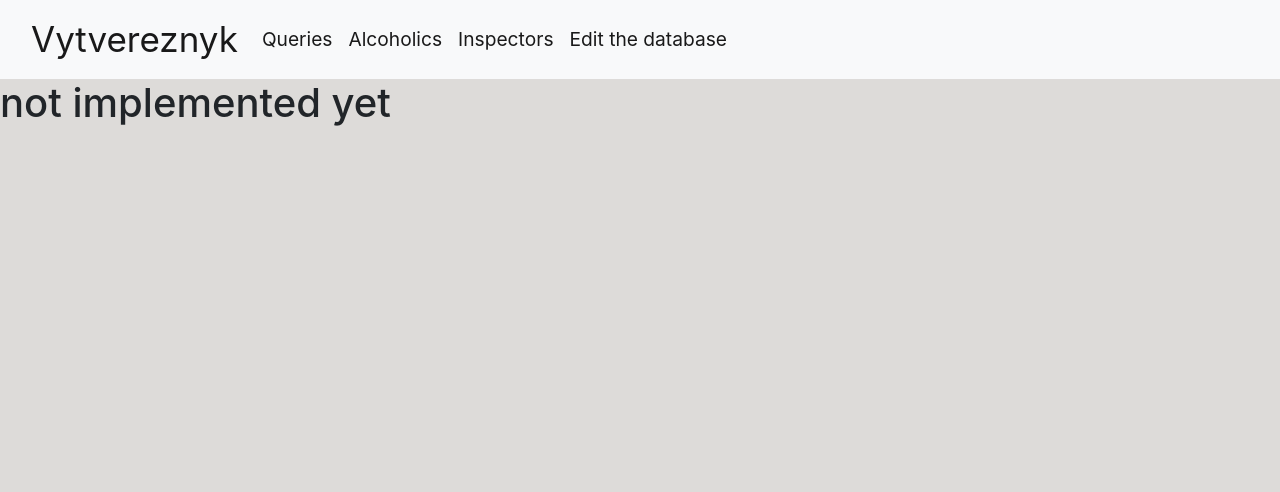
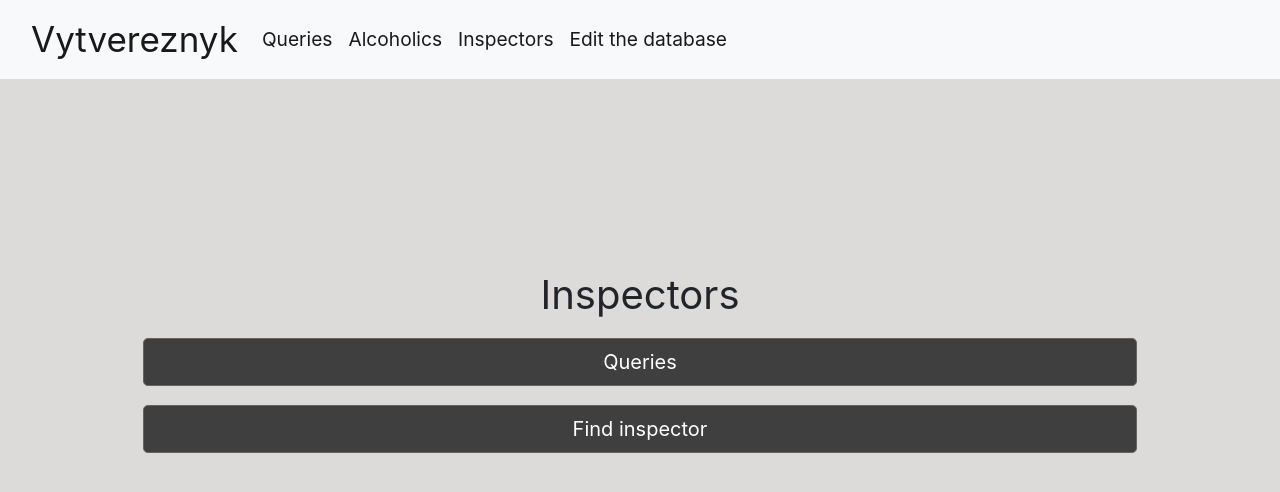
Before and after one commit to Pavlik1400/yohoho-and-a-bottle-of-rum-DB-project, a Flask app: page /inspectors.html in a window 1280 px wide. Shown: the top 492 px of the page. Run offline with Flask 2, Linux system fonts and the light colour scheme; parts of the project's set-up code (start-up, migrations or seed data) failed here and were passed over; some libraries are stand-ins or nearby versions.

Commit message:
Update inspectors.html

```diff
--- a/templates/inspectors.html
+++ b/templates/inspectors.html
@@ -1,4 +1,19 @@
 {% extends "layout.html" %}
 {% block content %}
-<h1> not implemented yet </h1>
+
+<div style="margin-top: 10em;">
+    <h1 style="display: flex; justify-content: center; font-weight: 400;">Inspectors</h1>
+    <div class="button-container">
+        <a class="btn btn-secondary btn-lg main-button" href="inspector_queries.html">
+            Queries
+        </a>
+    </div>
+
+    <div class="button-container">
+        <a class="btn btn-secondary btn-lg main-button" href="find_inspector.html">
+            Find inspector
+        </a>
+    </div>
+</div>
+
 {% endblock %}
```
